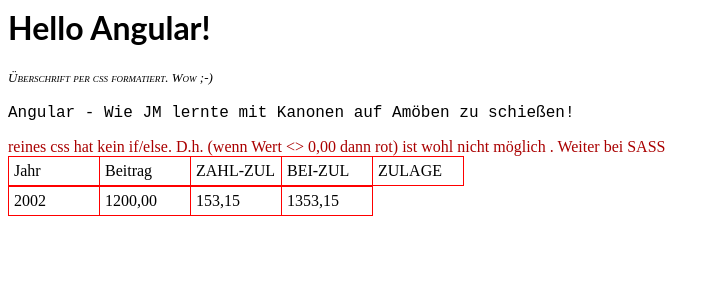
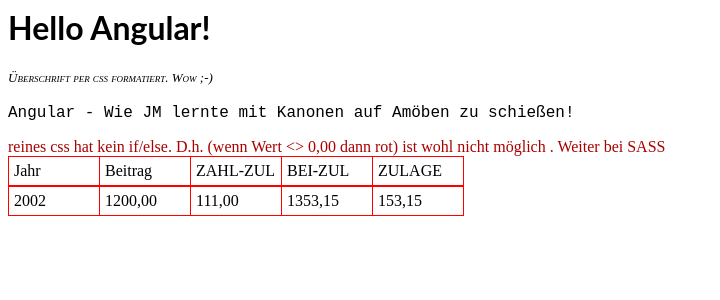
Before and after one commit to nomoretower/angular-4c6xek, an Angular app: page / in a window 1280 px wide. Shown: the top 300 px of the page, without its empty margins (0-720 px from the left). Built offline with nearby package versions, Linux system fonts and the light colour scheme.

Commit message:
1 file modified

```diff
--- a/src/app/app.component.html
+++ b/src/app/app.component.html
@@ -27,7 +27,8 @@
 		<div class="tr">
 			<div class="td">2002</div>
 			<div class="td">1200,00</div>
-			<div class="td">153,15</div>
+			<div class="td">111,00</div>
 			<div class="td">1353,15</div>
+      <div class="td">153,15</div>
 		</div>
 	</div>
```
